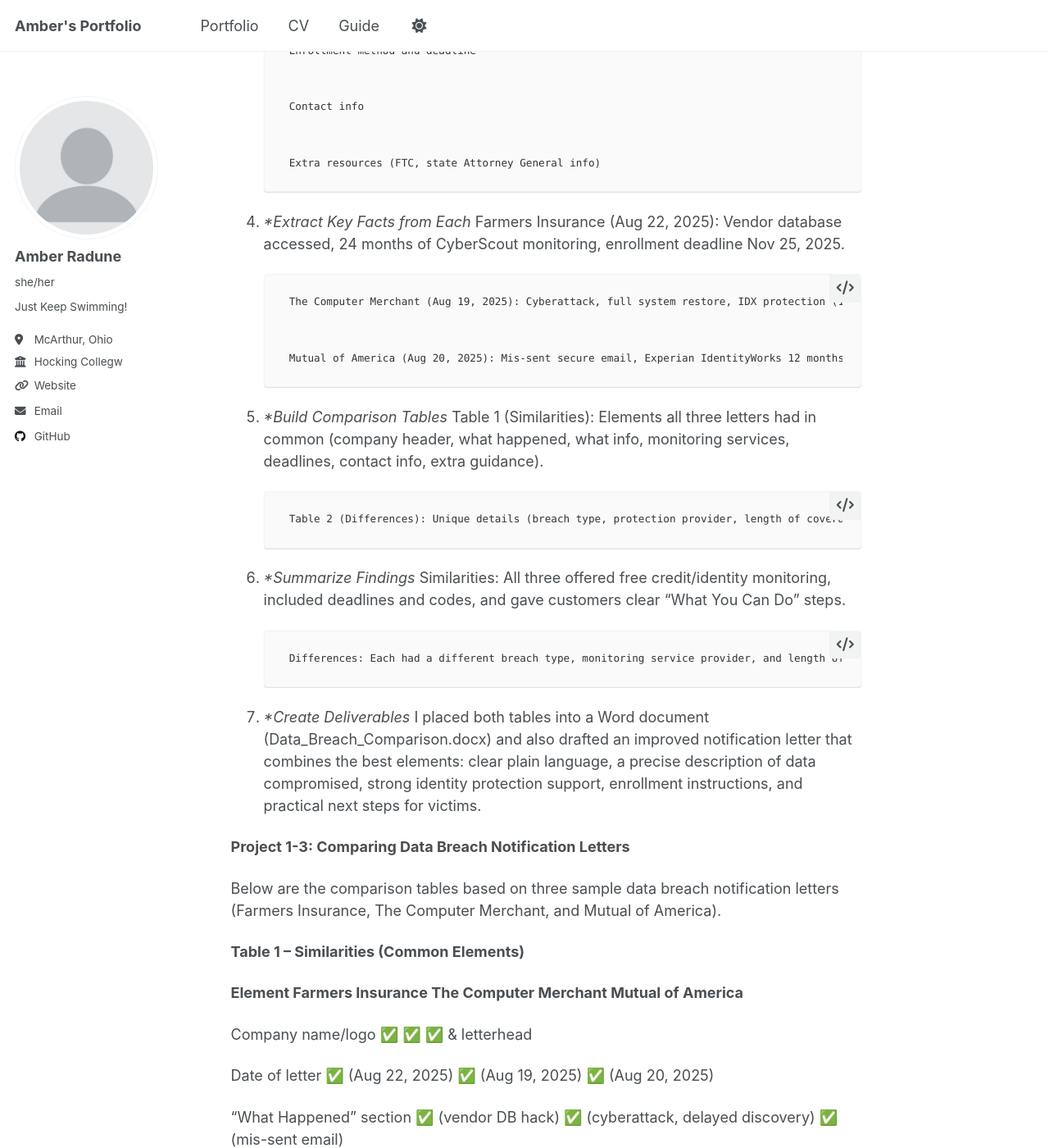
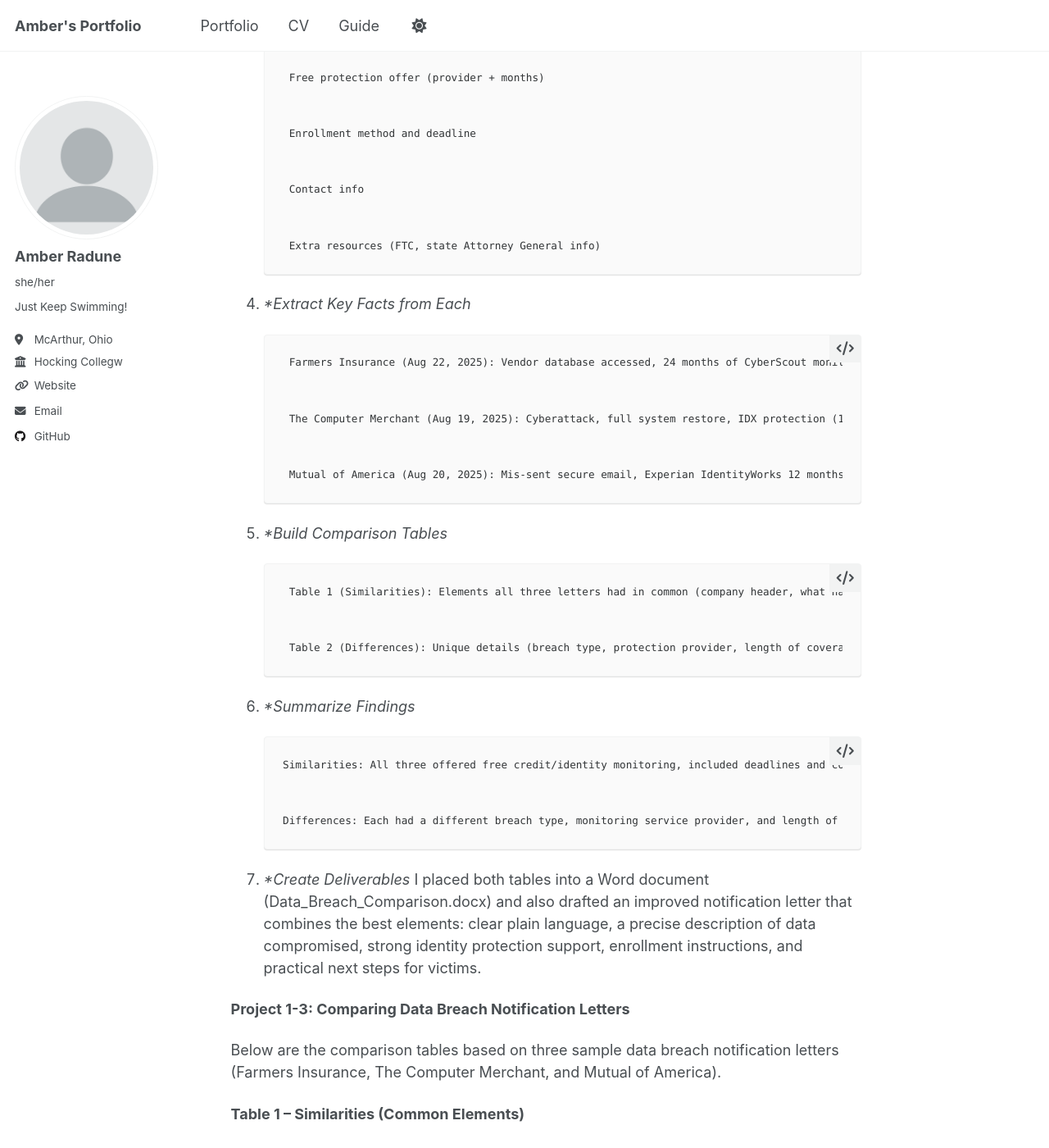
Before and after one commit to TinyBumblee/AmberR.github.io, a Jekyll site: the page built from _portfolio/Week 1 Interactive Lab.md, in a window 1280 px wide and 1400 px high, scrolled down 1095 px. Shown: the whole window at 82% size. Built offline with Jekyll 4.4.1, drawn with Linux system fonts in a browser that asks for light colours; a script that is not in the unit is left out; part of the change alters nothing that is shown; some of the changed text lies outside the part shown.

```diff
--- a/_portfolio/Week 1 Interactive Lab.md
+++ b/_portfolio/Week 1 Interactive Lab.md
@@ -17,6 +17,7 @@ Below are the steps I took to gather the information for the data breach tables.
 
 
 2. *Select Three Breach Notices*
+
         Farmers New World Life Insurance Company
 
 
@@ -26,11 +27,12 @@ Below are the steps I took to gather the information for the data breach tables.
         Mutual of America Life Insurance Company
 
 
-3. **Download and Review the Letters*
-        For each listing, I clicked Submitted Brief Notification Sample → Sample of Notice (PDF).
+4. **Download and Review the Letters*
+
+   For each listing, I clicked Submitted Brief Notification Sample → Sample of Notice (PDF).
 
 
-        I read through the letters and highlighted key sections:
+   I read through the letters and highlighted key sections:
 
 
         What Happened
@@ -57,7 +59,8 @@ Below are the steps I took to gather the information for the data breach tables.
         Extra resources (FTC, state Attorney General info)
 
 
-4. **Extract Key Facts from Each*
+6. **Extract Key Facts from Each*
+
         Farmers Insurance (Aug 22, 2025): Vendor database accessed, 24 months of CyberScout monitoring, enrollment deadline Nov 25, 2025.
 
 
@@ -67,21 +70,23 @@ Below are the steps I took to gather the information for the data breach tables.
         Mutual of America (Aug 20, 2025): Mis-sent secure email, Experian IdentityWorks 12 months, deadline Nov 28, 2025.
 
 
-5. **Build Comparison Tables*
+8. **Build Comparison Tables*
+
         Table 1 (Similarities): Elements all three letters had in common (company header, what happened, what info, monitoring services, deadlines, contact info, extra guidance).
 
 
         Table 2 (Differences): Unique details (breach type, protection provider, length of coverage, tone, extra services like $1M insurance or dark web monitoring).
 
 
-6. **Summarize Findings*
+10. **Summarize Findings*
+
         Similarities: All three offered free credit/identity monitoring, included deadlines and codes, and gave customers clear “What You Can Do” steps.
 
 
-        Differences: Each had a different breach type, monitoring service provider, and length of coverage. Tone varied—Farmers was very formal, The Computer Merchant was more     customer-focused, and Mutual of America emphasized prevention/education.
+        Differences: Each had a different breach type, monitoring service provider, and length of coverage. Tone varied—Farmers was very formal, The Computer Merchant was more     customer-focused, and Mutual of America           emphasized prevention/education.
 
 
-7. **Create Deliverables*
+12. **Create Deliverables*
         I placed both tables into a Word document (Data_Breach_Comparison.docx) and also drafted an improved notification letter that combines the best elements: clear plain language, a precise description of data compromised, strong identity protection support, enrollment instructions, and practical next steps for victims.
 
 
```
